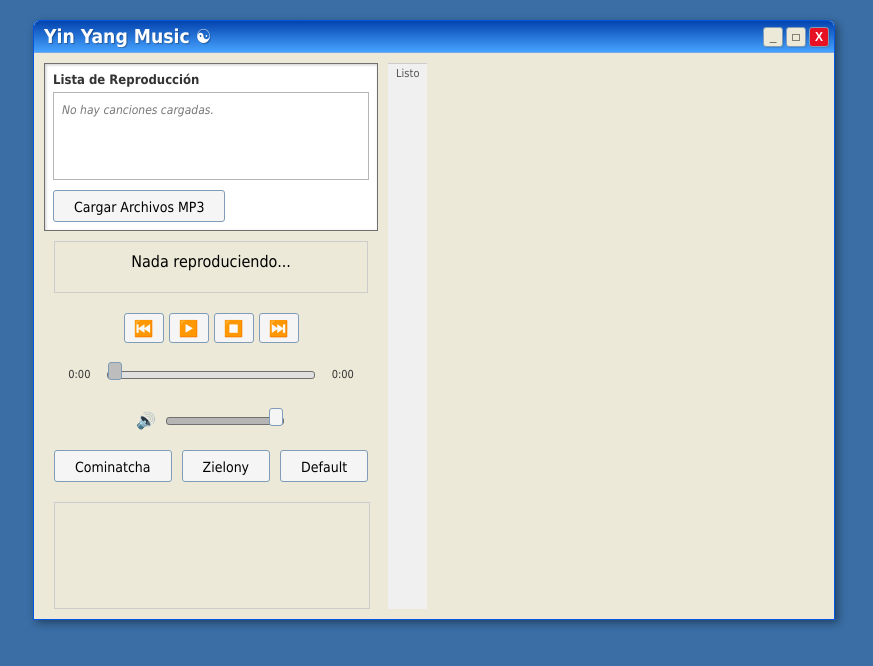
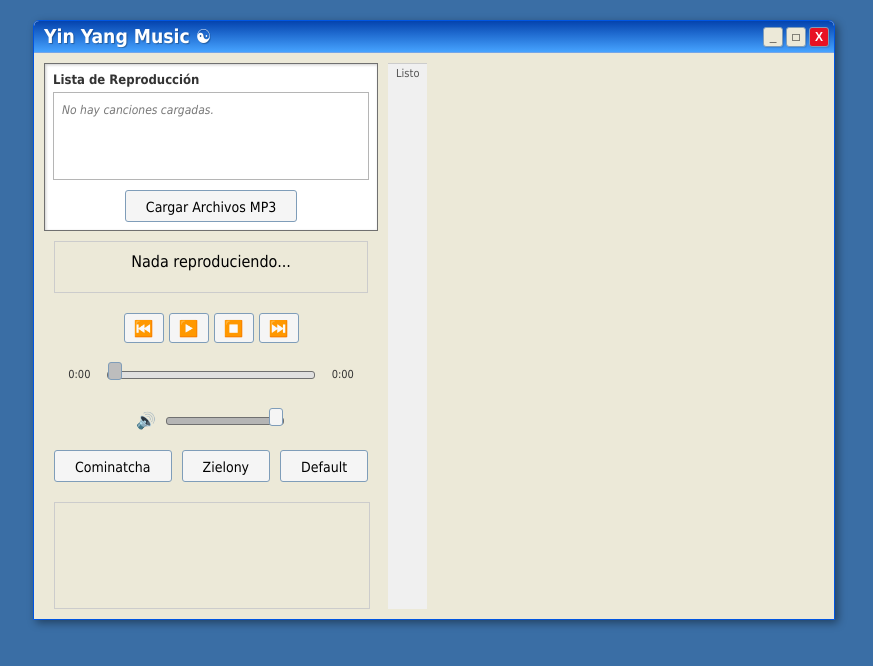
Before and after one commit to Pathsofpain97/YYMusic.io, a React (Vite) app: page / in a window 1280 px wide. Shown: the top 666 px of the page, without its empty margins (206-1079 px from the left). Built offline with nearby package versions, Linux system fonts and the light colour scheme.

Commit message:
version 1.2

```diff
--- a/src/styles/Playlist.module.css
+++ b/src/styles/Playlist.module.css
@@ -31,7 +31,7 @@
   align-items: center;
   padding: 4px 8px;
   cursor: pointer;
-  border-bottom: 1px solid #eee comb;
+  border-bottom: 1px solid #eee;
   font-size: 12px;
   white-space: nowrap;
   overflow: hidden;
@@ -62,8 +62,8 @@
 }
 
 .loadButton {
-  align-self: flex-start;
-  margin-top: auto;
+  align-self: center; /* Centra el botón horizontalmente */
+  margin-top: auto; /* Mantiene el botón al final verticalmente */
 }
 
 .playlist::-webkit-scrollbar {
```
